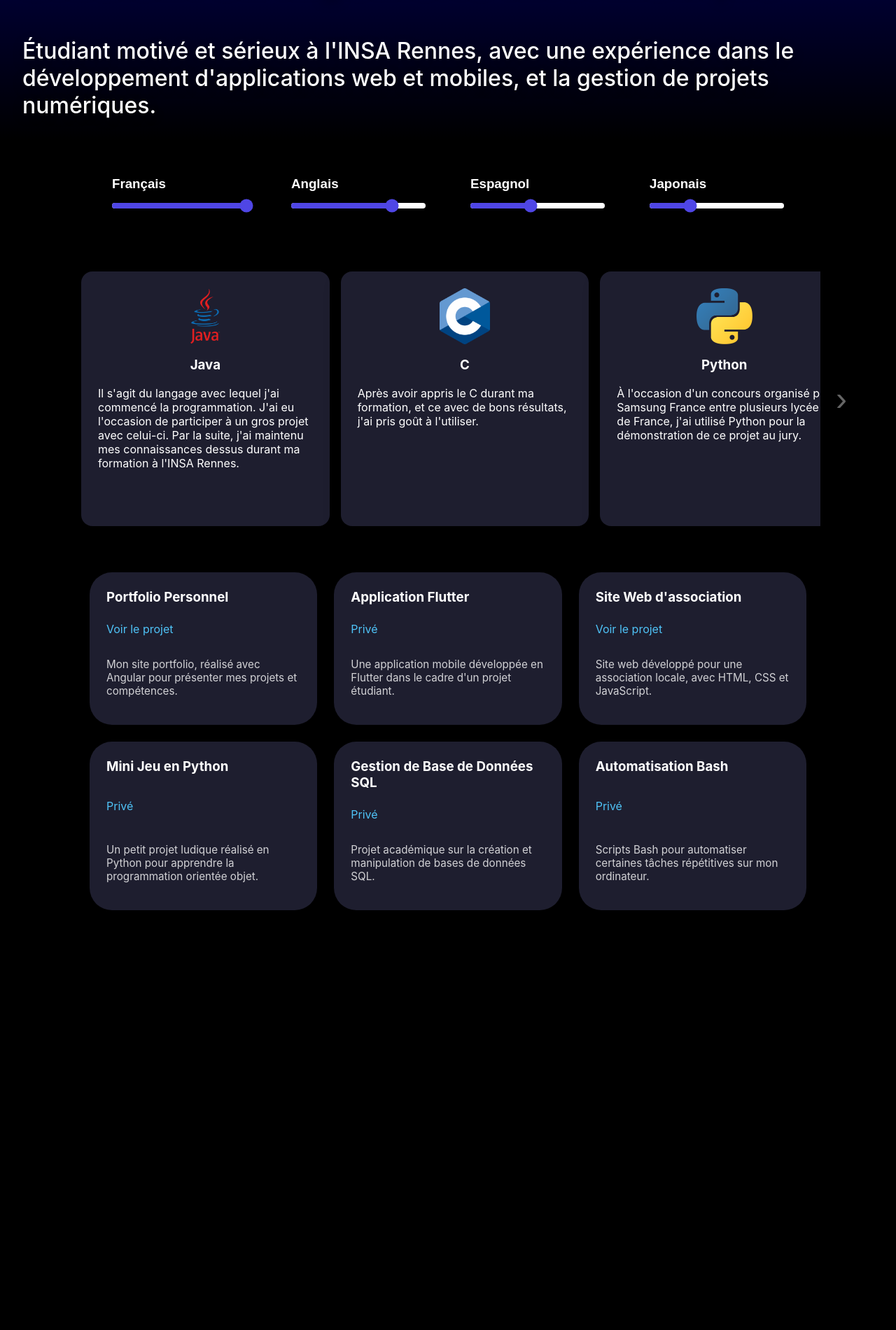
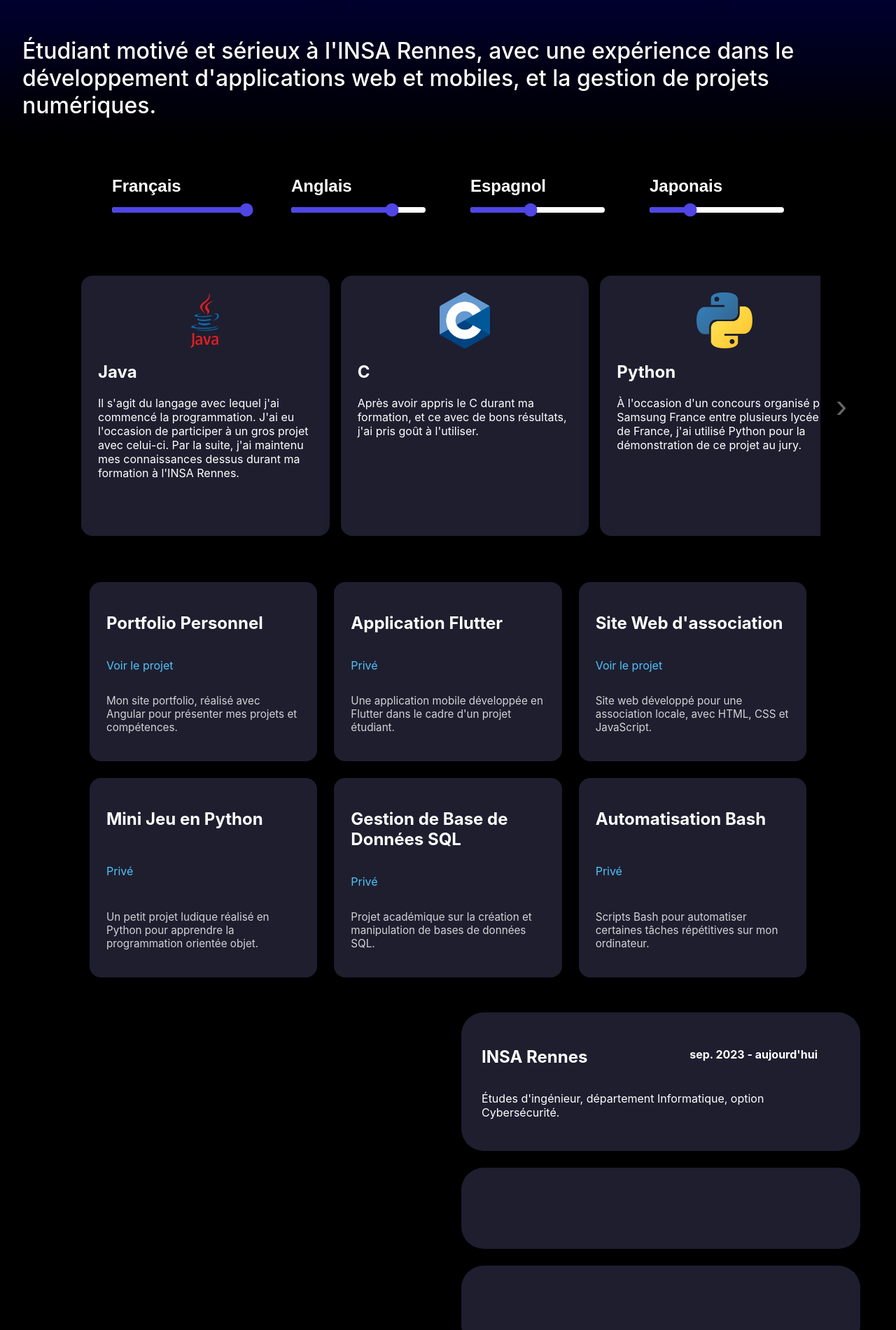
Before and after one commit to clementgvs/portfolio-clement-g, an Angular app: page / in a window 1280 px wide. Shown: the part 899-2800 px from the top of the page at 70% size. Before the commit the page ends 2278 px from the top, so only its background shows below. Built offline with nearby package versions, Linux system fonts and the light colour scheme.

Commit message:
Refactor career history component structure and styles; update project and skills sections for consistency

```diff
--- a/src/app/career-history/career-history.html
+++ b/src/app/career-history/career-history.html
@@ -1 +1,14 @@
-<p>career-history works!</p>
+<div class="content">
+    <div class="line"></div>
+    <div class="items">
+        @for(item of items; track item){
+            <div class="item">
+                <span class="head">
+                    <h2 class="title">{{item.title}}</h2>
+                    <h4 class="date">{{item.date}}</h4>
+                </span>
+                <p class="text">{{item.text}}</p>
+            </div>
+        }
+    </div>
+</div>
--- a/src/app/career-history/career-history.scss
+++ b/src/app/career-history/career-history.scss
@@ -0,0 +1,41 @@
+.content {
+    width: 100%;
+}
+
+.line {
+    height: 100%;
+    width: 5vw;
+    align-self: flex-start;
+    border-radius: 999px;
+    background-color: white;
+    justify-self: left;
+    margin-left: 6vw;
+}
+
+.items {
+    margin-right: 4vw;
+    justify-self: right;
+}
+
+.item {
+    background-color: #1e1e2f;
+    border-radius: 2rem;
+    width: 40vw;
+    padding: 1.8rem;
+    margin-top: 3vh;
+    margin-bottom: 3vh;
+}
+
+.head {
+    display: flex;
+    justify-content: space-between;
+}
+
+.date {
+    margin-right: 2rem;
+}
+
+.text,
+.head > * {
+    color: white;
+}
--- a/src/app/career-history/career-history.ts
+++ b/src/app/career-history/career-history.ts
@@ -1,4 +1,6 @@
 import { Component } from '@angular/core';
+import { tick } from '@angular/core/testing';
+import { Title } from '@angular/platform-browser';
 
 @Component({
   selector: 'app-career-history',
@@ -7,5 +9,9 @@ import { Component } from '@angular/core';
   styleUrl: './career-history.scss',
 })
 export class CareerHistory {
-
+  items = [
+    {title: "INSA Rennes", date: "sep. 2023 - aujourd'hui", text: "Études d'ingénieur, département Informatique, option Cybersécurité."},
+    {title: "", date: "", text: ""},
+    {title: "", date: "", text: ""},
+  ];
 }
--- a/src/app/projects/projects.html
+++ b/src/app/projects/projects.html
@@ -1,7 +1,7 @@
 <div class="content">
     @for(project of this.projects; track project){
         <div class="project-card">
-            <h3>{{ project.title }}</h3>
+            <h2>{{ project.title }}</h2>
             <p class="link">
                 <a [href]="project.link" target="_blank">
                     @if(project.link != null){
--- a/src/app/projects/projects.scss
+++ b/src/app/projects/projects.scss
@@ -10,7 +10,7 @@
 .project-card {
   background: #1e1e2f;
   color: #fff;
-  border-radius: 2rem;
+  border-radius: 16px;
   padding: 1.5rem;
   box-shadow: 0 10px 20px rgba(0,0,0,0.3);
   display: flex;
@@ -20,7 +20,8 @@
   transition: transform 0.5s ease;
 }
 .project-card:hover {
-  transform: scale(1.1);
+  transform: scale(1.075);
+  z-index: 1000;
 }
 
 .project-card h3 {
--- a/src/app/skills/skills.html
+++ b/src/app/skills/skills.html
@@ -3,7 +3,7 @@
         <div class="lang-sliders">
             <span class="french slider">
                 <div class="range-slider">
-                    <h3 class="label">Français</h3>
+                    <h2 class="label">Français</h2>
 
                     <div class="track">
                         <div class="fill"></div>
@@ -13,7 +13,7 @@
             </span>
             <span class="english slider">
                 <div class="range-slider">
-                    <h3 class="label">Anglais</h3>
+                    <h2 class="label">Anglais</h2>
                     <div class="track">
                         <div class="fill"></div>
                         <div class="thumb"></div>
@@ -22,7 +22,7 @@
             </span>
             <span class="spanish slider">
                 <div class="range-slider">
-                    <h3 class="label">Espagnol</h3>
+                    <h2 class="label">Espagnol</h2>
                     <div class="track">
                         <div class="fill"></div>
                         <div class="thumb"></div>
@@ -31,7 +31,7 @@
             </span>
             <span class="japanese slider">
                 <div class="range-slider">
-                    <h3 class="label">Japonais</h3>
+                    <h2 class="label">Japonais</h2>
                     <div class="track">
                         <div class="fill"></div>
                         <div class="thumb"></div>
@@ -50,7 +50,7 @@
                 @for (skill of skills; track skill.name) {
                     <div class="card">
                         <img class="icon" [src]="skill.icon">
-                        <h3>{{ skill.name }}</h3>
+                        <h2>{{ skill.name }}</h2>
                         <p>{{ skill.text }}</p>
                     </div>
                 }
--- a/src/styles.scss
+++ b/src/styles.scss
@@ -1,5 +1,3 @@
-/* You can add global styles to this file, and also import other style files */
-
 html {
     scroll-behavior: smooth;
 }
```
